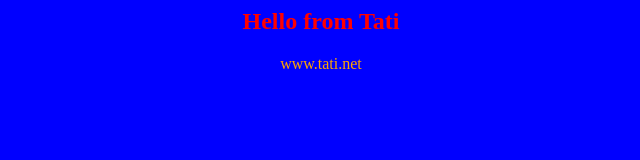
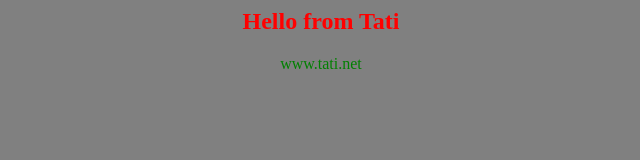
Before and after one commit to kushcheva/testapp, a plain HTML site: page index.html in a window 1280 px wide. Shown: the whole page, without its empty margins (319-959 px from the left). Drawn offline with Linux system fonts and the light colour scheme.

Commit message:
change color

```diff
--- a/index.html
+++ b/index.html
@@ -1,9 +1,9 @@
 <html>
-<body bgcolor=blue>
+<body bgcolor=grey>
 <center>
 <h2><font color=red>Hello from Tati</font></h2>
 
-<font color=orange>www.tati.net</font>
+<font color=green>www.tati.net</font>
 </center>
 </body>
 </html>
```
